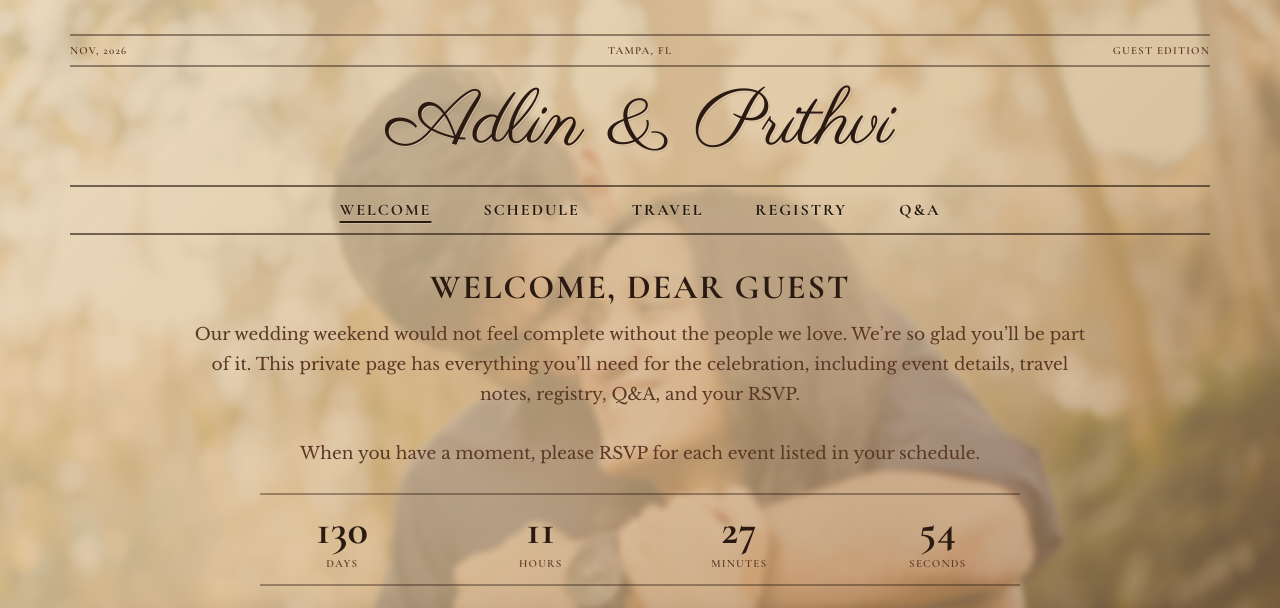
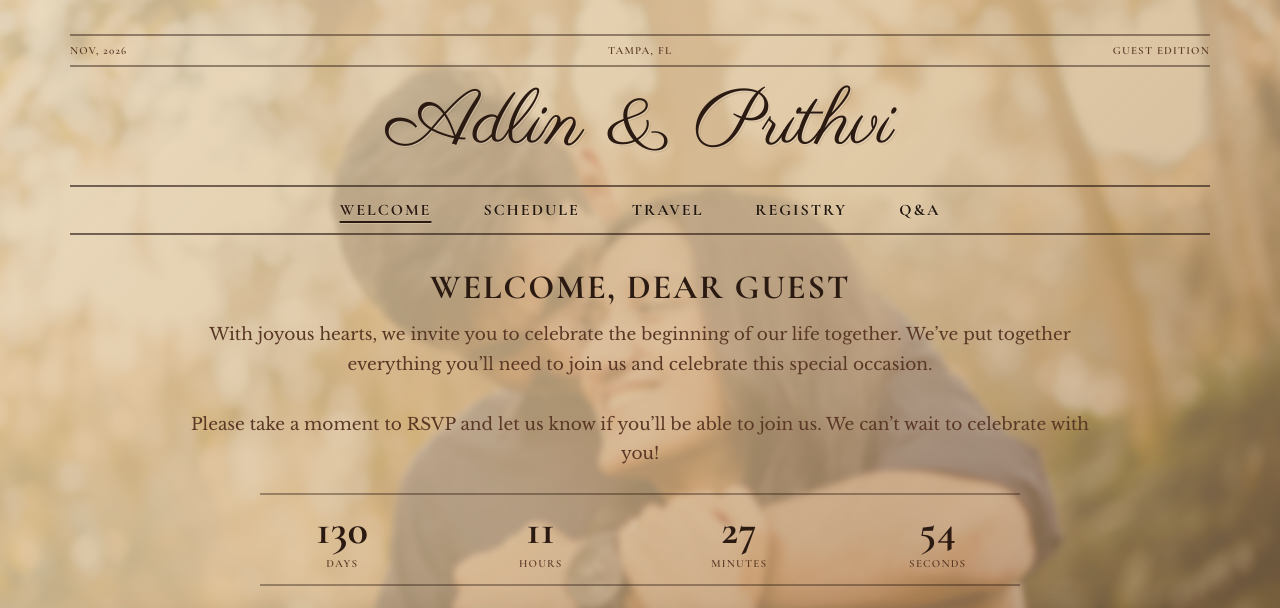
Before and after one commit to Prithvi7007/Wedding_Website_Final, a Flask app: template templates/dashboard.html in a window 1280 px wide. Shown: the top 608 px of the page. Run offline with Flask 3, Linux system fonts and the light colour scheme; the template is opened without the code that fills it, so the values that code supplies are empty; some libraries are stand-ins or nearby versions.

Commit message:
welcome message updated

```diff
--- a/templates/dashboard.html
+++ b/templates/dashboard.html
@@ -45,8 +45,10 @@
             <div class="welcome-section-header">
                 <h2>Welcome, {{ guest.name if guest.name else "Dear Guest" }}</h2>
                 <p>
-                   Our wedding weekend would not feel complete without the people we love. We’re so glad you’ll be part of it. This private page has everything you’ll need for the celebration, including event details, travel notes, registry, Q&A, and your RSVP.<br><br>
-When you have a moment, please RSVP for each event listed in your schedule.
+                   With joyous hearts, we invite you to celebrate the beginning of our life together. We’ve put together everything you’ll need to join us and celebrate this special occasion.<br><br>
+
+Please take a moment to RSVP and let us know if you’ll be able to join us. We can’t wait to celebrate with you!
+
                 </p>
             </div>
 
```
